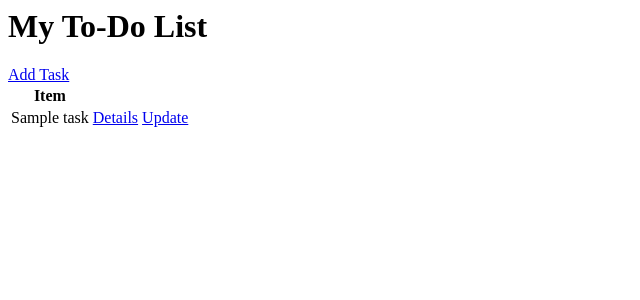
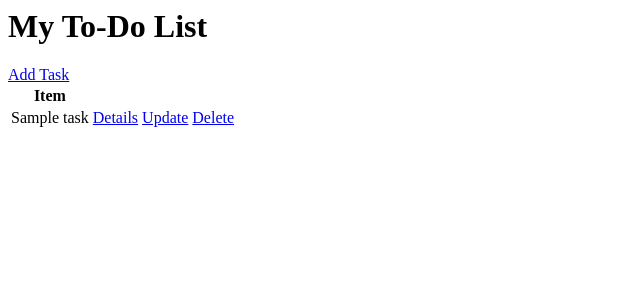
Before and after one commit to freboy1/To-do-Login-Registration, a Django app: page / in a window 1280 px wide. Shown: the top 300 px of the page, without its empty margins (0-640 px from the left). Run offline with Django 4.2, Linux system fonts and the light colour scheme; tables that the repository leaves empty hold one stand-in row (values such as "Sample post").

Commit message:
Add link to delete

```diff
--- a/base/templates/base/task_list.html
+++ b/base/templates/base/task_list.html
@@ -11,6 +11,7 @@
             <td>
                 <a href="{% url "detail" item.id %}">Details</a>
                 <a href="{% url "update" item.id %}">Update</a>
+                <a href="{% url "delete" item.id %}">Delete</a>
             </td>
         </tr>
         {% empty %}
```
